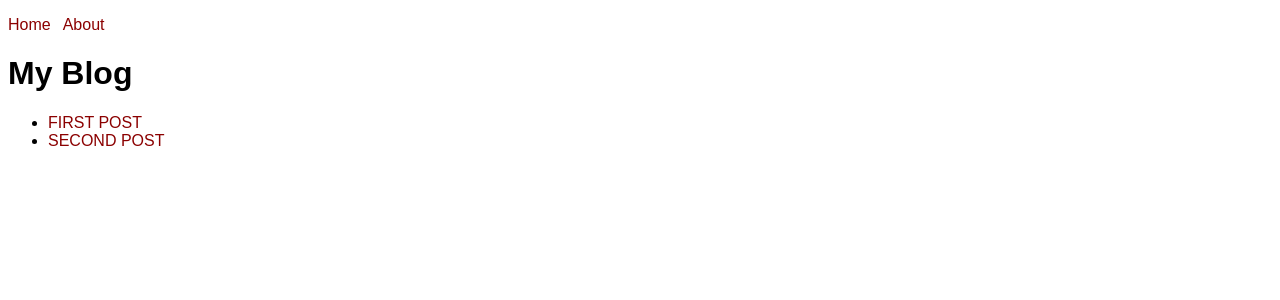
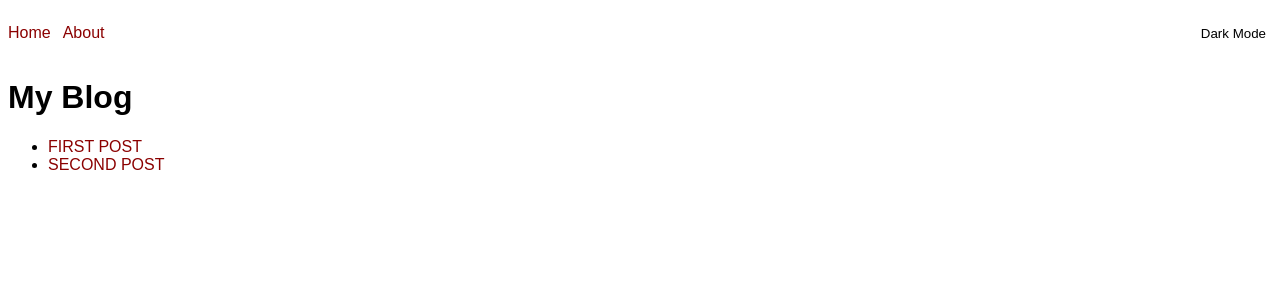
Before and after one commit to hyeoz/hyeoz-blog, a Next.js app: page / in a window 1280 px wide. Shown: the top 300 px of the page. Built offline with nearby package versions, Linux system fonts and the light colour scheme.

Commit message:
chap. 5, CSS & Hydration error

```diff
--- /dev/null
+++ b/components/DarkTheme.tsx
@@ -0,0 +1,14 @@
+export default function DarkTheme() {
+  return (
+    <style jsx global>
+      {`
+        /* DARK THEME */
+        :root {
+          --background-color: rgb(54, 54, 54);
+          --text-color: rgba(255, 255, 255, 0.937);
+          --link-color: rgb(255, 217, 0);
+        }
+      `}
+    </style>
+  );
+}
--- a/components/NavBar.tsx
+++ b/components/NavBar.tsx
@@ -1,4 +1,5 @@
 import Link from "next/link";
+import ThemeSwitch from "./ThemeSwitch";
 
 function NavBar() {
   return (
@@ -11,8 +12,13 @@
           <Link href={"/about"}>About</Link>
         </li>
       </ul>
+      <ThemeSwitch />
       <style jsx>
         {`
+          nav {
+            display: flex;
+            justify-content: space-between;
+          }
           ul {
             list-style-type: none;
             padding: 0;
--- /dev/null
+++ b/components/ThemeSwitch.tsx
@@ -0,0 +1,24 @@
+import { useState } from "react";
+import DarkTheme from "./DarkTheme";
+
+export default function ThemeSwitch() {
+  const [isDarkMode, setIsDarkMode] = useState(false);
+  const text = isDarkMode ? "Light Mode" : "Dark Mode";
+  console.log(isDarkMode);
+  return (
+    <>
+      <button onClick={() => setIsDarkMode(!isDarkMode)}>{text}</button>
+      <style jsx>
+        {`
+          button {
+            background: none;
+            color: inherit;
+            border: none;
+            cursor: pointer;
+          }
+        `}
+      </style>
+      {isDarkMode && <DarkTheme />}
+    </>
+  );
+}
--- a/styles/global.css
+++ b/styles/global.css
@@ -1,9 +1,19 @@
+/* LIGHT THEME */
+:root {
+  /* --를 앞에 붙여 변수처럼 사용 가능 */
+  --background-color: white;
+  --text-color: black;
+  --link-color: darkred;
+}
+
 body {
   font-family: Arial, Helvetica, sans-serif;
+  background-color: var(--background-color);
+  color: var(--text-color);
 }
 
 a {
-  color: darkred;
+  color: var(--link-color);
   text-decoration: none;
 }
 a:focus,
```
